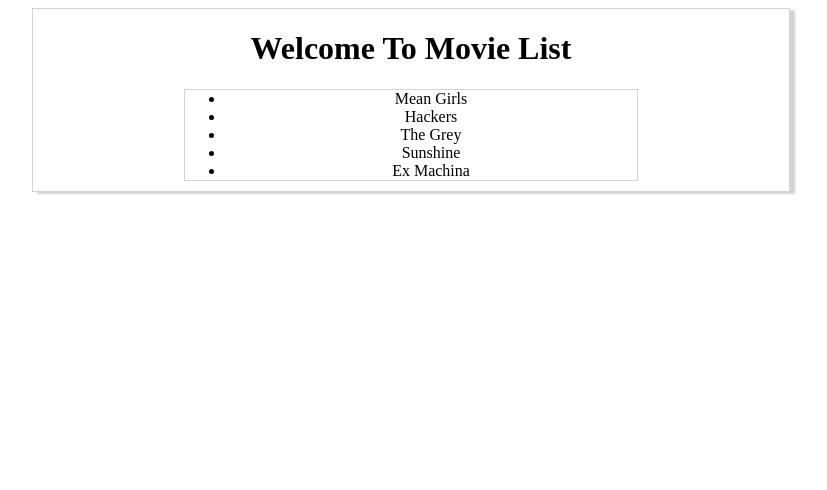
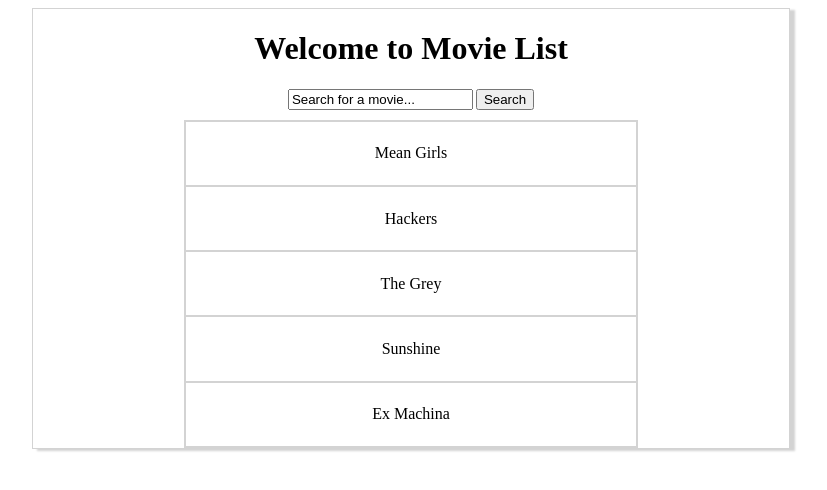
Before and after one commit to jlukenoff/movie_list, a React app: page / in a window 1280 px wide. Shown: the whole page, without its empty margins (229-1056 px from the left). Built offline with nearby package versions, Linux system fonts and the light colour scheme.

Commit message:
adds search field

```diff
--- a/src/components/MovieListEntry.js
+++ b/src/components/MovieListEntry.js
@@ -2,7 +2,7 @@
 
 const MovieListEntry = (props) => {
   return (
-    <li>{props.movie.title}</li>
+    <li className="list-item">{props.movie.title}</li>
   );
 }
 
--- a/src/index.js
+++ b/src/index.js
@@ -15,14 +15,25 @@
         {title: 'The Grey'},
         {title: 'Sunshine'},
         {title: 'Ex Machina'},
-      ]
+      ],
+      searchVal: 'Search for a movie...'
     }
   }
+
+  handleChange(event) {
+    this.setState({searchVal: event.target.value});
+  }
+
+  handleClick() {
+    console.log(this);
+  }
+
   render() {
     return (
       <div className="app">
-        <h1>Welcome To Movie List</h1>
-        {/* add search input/button here */}
+        <h1>Welcome to Movie List</h1>
+        <input type="text" id="search" value={this.state.searchVal} onChange={(event) => this.handleChange(event)}/>
+        <button id="search-btn" onClick={this.handleClick.bind(this)}>Search</button>
         <ul className="list-body">
           {this.state.movies.map(movie => (
             <MovieListEntry movie={movie}/>
--- a/src/style.css
+++ b/src/style.css
@@ -3,9 +3,22 @@
   box-shadow: 5px 2px 2px lightgrey;
   text-align: center;
   margin: 0 20%;
+  padding: 0;
 }
 
 .list-body {
   border: 1px solid lightgrey;
-  margin: 0 20% 10px 20%;
+    margin: 0 20% 0 20%;
+    padding: 0;
+    list-style: none;
 }
+
+.list-item {
+  margin: 0;
+  border: 1px solid lightgrey;
+  padding: 5%;
+}
+
+#search {
+  margin: 0 3px 10px 0;
+}
```
Also changed, not shown: dist/bundle.js.
